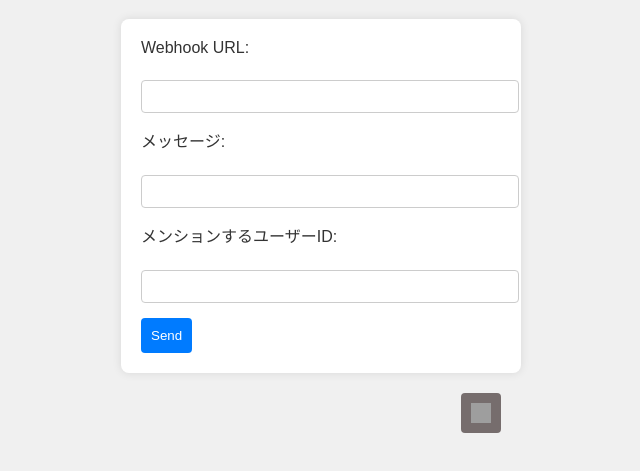
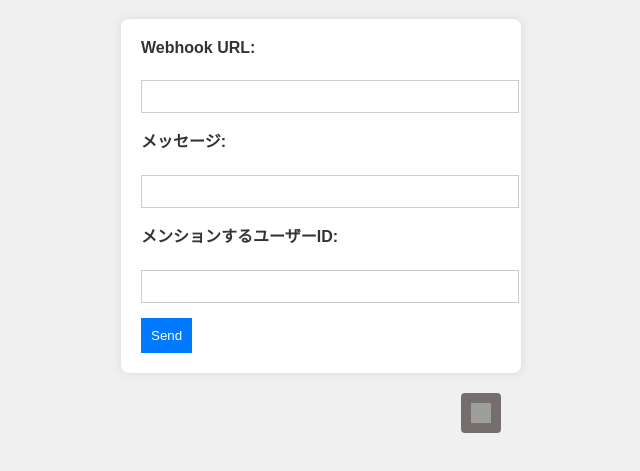
Before and after one commit to Emon2358/discord-tweet, a plain HTML site: page index.html in a window 1280 px wide. Shown: the part 61-532 px from the top of the page, without its empty margins (319-959 px from the left). Drawn offline with Linux system fonts and the light colour scheme; grey boxes are pictures that could not be loaded.

Commit message:
Update index.html

```diff
--- a/index.html
+++ b/index.html
@@ -7,6 +7,7 @@
     <style>
       body {
         font-family: Arial, sans-serif;
+        font-weight: bold; /* テキストを太くする */
         background-color: #f0f0f0;
         color: #333;
         transition: background-color 0.3s ease, color 0.3s ease;
@@ -37,14 +38,14 @@
         padding: 8px;
         margin-bottom: 15px;
         border: 1px solid #ccc;
-        border-radius: 4px;
+        border-radius: 0; /* 角を直角にする */
       }
       button[type="submit"] {
         background-color: #007bff;
         color: #fff;
         padding: 10px;
         border: none;
-        border-radius: 4px;
+        border-radius: 0; /* 角を直角にする */
         cursor: pointer;
         transition: background-color 0.3s ease;
         display: flex;
```
